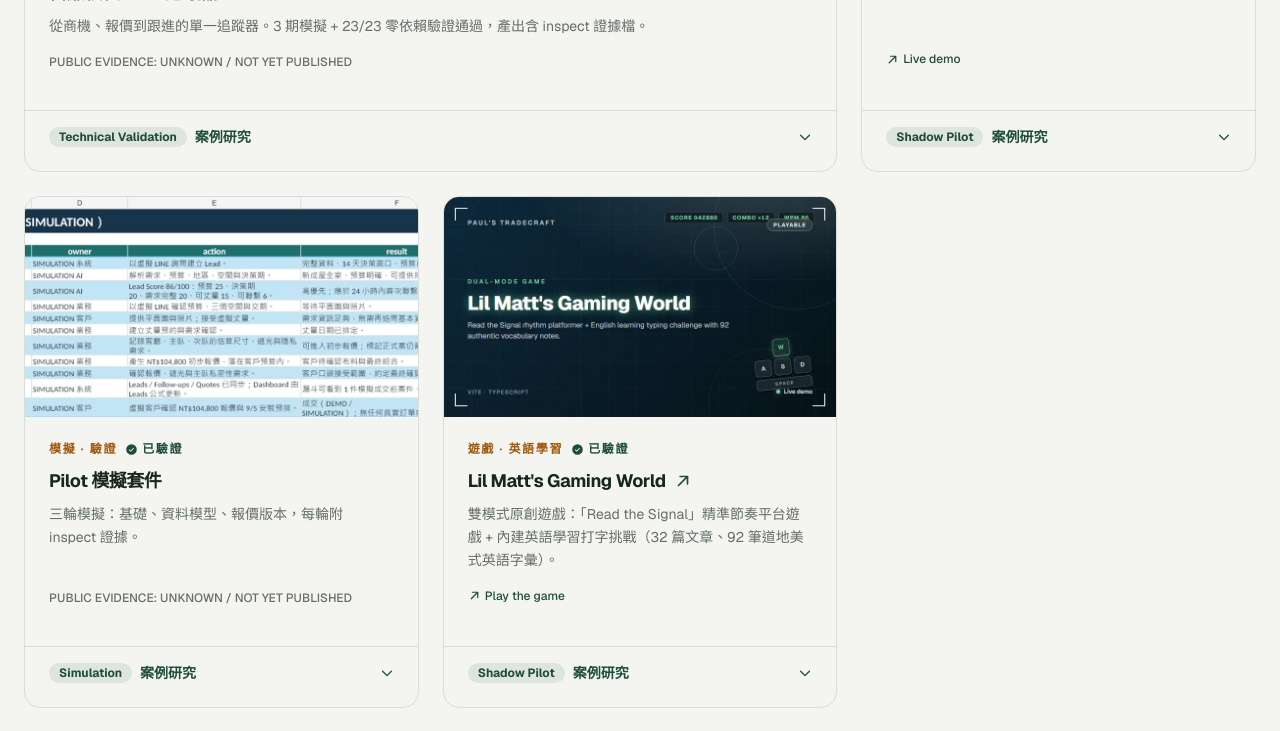
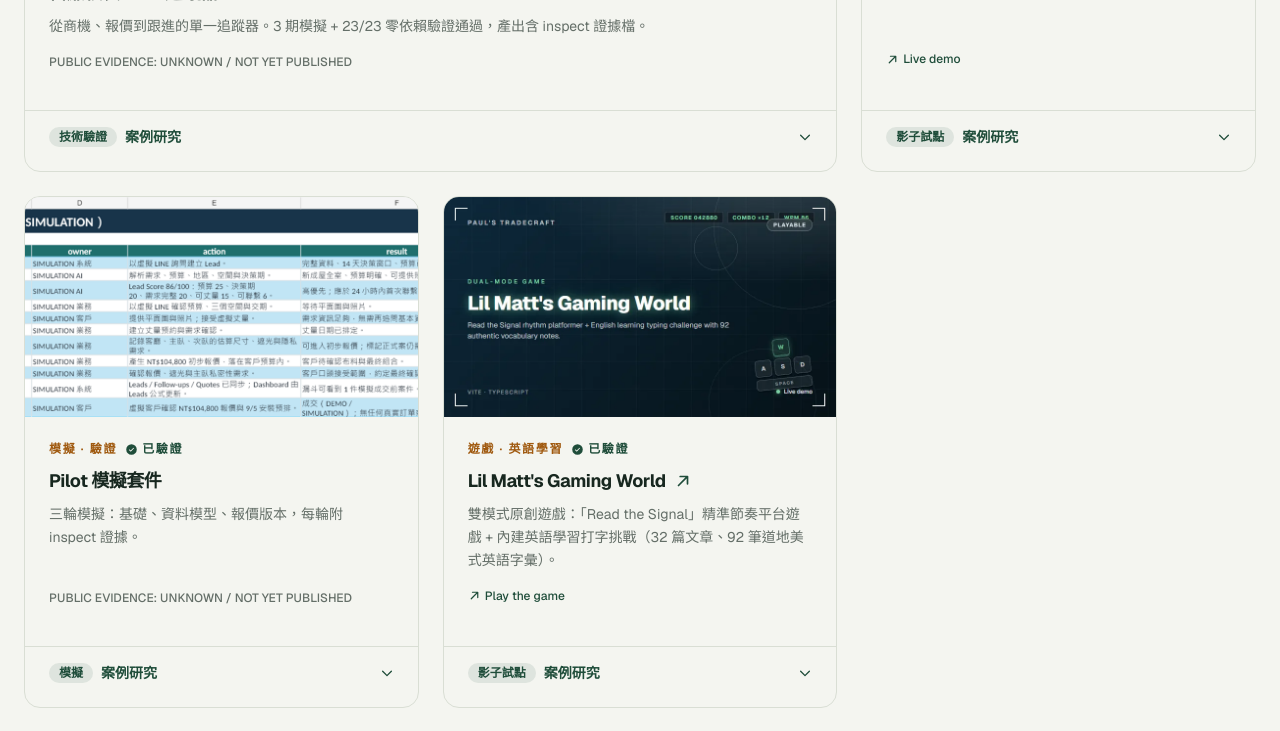
Before and after one commit to apchen1978/pauls-tradecraft, a React (Vite) app: page / in a window 1280 px wide. Shown: the part 1460-2191 px from the top of the page. Built offline with nearby package versions, Linux system fonts and the light colour scheme.

Commit message:
fix: close audited portfolio P2 gaps

```diff
--- a/src/components/Works.jsx
+++ b/src/components/Works.jsx
@@ -23,7 +23,7 @@ function CaseStudy({ c }) {
   return (
     <details className="group mt-4 border-t border-line px-6 pt-4 pb-6">
       <summary className="flex cursor-pointer list-none items-center gap-2 text-sm font-semibold text-forest [&::-webkit-details-marker]:hidden">
-        <span className="rounded-pill bg-forest/10 px-2.5 py-0.5 text-xs font-bold text-forest">{c.stage}</span>
+        <span className="rounded-pill bg-forest/10 px-2.5 py-0.5 text-xs font-bold text-forest">{f(c.stage)}</span>
         <span className="flex-1">{labels.label}</span>
         <CaretDown size={14} weight="bold" className="transition-transform group-open:rotate-180" />
       </summary>
@@ -90,7 +90,7 @@ export default function Works() {
                   <div className="overflow-hidden">
                     <img
                       src={w.cover}
-                      alt={w.imageAlt}
+                      alt={w.imageAlt[lang]}
                       loading="lazy"
                       className="aspect-[16/9] w-full object-cover object-top transition-transform duration-500 group-hover:scale-[1.02]"
                     />
--- a/src/data/works.js
+++ b/src/data/works.js
@@ -11,7 +11,7 @@ export const works = [
   {
     id: "tracker",
     cover: "/images/cover-tracker.png",
-    imageAlt: "窗簾軟裝 Pilot 追蹤器儀表板",
+    imageAlt: { zh: "窗簾軟裝 Pilot 追蹤器儀表板", en: "Curtain soft-furnishing pilot tracker dashboard" },
     span: "col-span-2",
     verified: true,
     link: null,
@@ -26,7 +26,7 @@ export const works = [
       tag: "Business tool · Excel",
     },
     case: {
-      stage: "Technical Validation",
+      stage: { zh: "技術驗證", en: "Technical Validation" },
       problem: {
         zh: "窗簾軟裝銷售的商機、報價、跟進流程分散在多處，無法單一追蹤。",
         en: "Lead, quote, and follow-up flows were scattered, with no single tracking view.",
@@ -52,7 +52,7 @@ export const works = [
   {
     id: "casebrief",
     cover: "/images/cover-casebrief.png",
-    imageAlt: "銷售 Pilot 案例簡報",
+    imageAlt: { zh: "銷售 Pilot 案例簡報", en: "Sales Pilot case brief" },
     span: "col-span-1",
     verified: true,
     link: "https://apchen1978.github.io/curtain-sales-pilot-demo/",
@@ -68,7 +68,7 @@ export const works = [
       tag: "Case brief · PDF",
     },
     case: {
-      stage: "Shadow Pilot",
+      stage: { zh: "影子試點", en: "Shadow Pilot" },
       problem: {
         zh: "窗簾軟裝銷售的 Pilot 成果缺乏單頁可交付的證據形式，難以對客戶快速說明。",
         en: "Pilot results lacked a one-page, client-ready evidence format for quick explanation.",
@@ -94,7 +94,7 @@ export const works = [
   {
     id: "simulations",
     cover: "/images/cover-simulations.png",
-    imageAlt: "Pilot 模擬時間軸",
+    imageAlt: { zh: "Pilot 模擬時間軸", en: "Pilot simulation timeline" },
     span: "col-span-1",
     verified: true,
     link: null,
@@ -109,7 +109,7 @@ export const works = [
       tag: "Simulation · Verification",
     },
     case: {
-      stage: "Simulation",
+      stage: { zh: "模擬", en: "Simulation" },
       problem: {
         zh: "追蹤器的資料模型與報價版本機制未經真實資料驗證。",
         en: "The tracker's data model and quote-versioning mechanism were unvalidated against real data.",
@@ -135,7 +135,7 @@ export const works = [
   {
     id: "game",
     cover: "/images/cover-game.webp",
-    imageAlt: "Lil Matt's Gaming World 遊戲",
+    imageAlt: { zh: "Lil Matt's Gaming World 遊戲", en: "Lil Matt's Gaming World game" },
     span: "col-span-1",
     verified: true,
     link: "https://apchen1978.github.io/signal-rift-typing-demo/",
@@ -151,7 +151,7 @@ export const works = [
       tag: "Game · English Learning",
     },
     case: {
-      stage: "Shadow Pilot",
+      stage: { zh: "影子試點", en: "Shadow Pilot" },
       problem: {
         zh: "英文打字練習往往枯燥、缺乏回饋，學習者很難持續；中文輸入法環境還常讓練習畫面誤判成「全部打錯」。",
         en: "English typing practice tends to be dry and feedback-light, so learners struggle to stay engaged; in Chinese IME environments, the screen can even misjudge every key as wrong.",
@@ -177,7 +177,7 @@ export const works = [
   {
     id: "wastetime",
     cover: "/images/cover-wastetime.png",
-    imageAlt: "浪費時間 idle clicker 遊戲畫面",
+    imageAlt: { zh: "浪費時間 idle clicker 遊戲畫面", en: "Waste Time idle clicker game screen" },
     span: "col-span-2",
     icon: "game",
     verified: true,
@@ -194,7 +194,7 @@ export const works = [
       tag: "Game · Web",
     },
     case: {
-      stage: "Technical Validation",
+      stage: { zh: "技術驗證", en: "Technical Validation" },
       problem: {
         zh: "原本以 Gemini + Project IDX 製作的同名小遊戲因雲端工作區遺失而無法找回，需要一個更好玩的版本。",
         en: "The original game of the same name, built with Gemini + Project IDX, was lost when the cloud workspace disappeared; it needed a better playable version.",
@@ -220,7 +220,7 @@ export const works = [
   {
     id: "lyrics",
     cover: "/images/cover-lyrics.webp",
-    imageAlt: "AI Lyrics Generator 桌面應用",
+    imageAlt: { zh: "AI Lyrics Generator 桌面應用", en: "AI Lyrics Generator desktop app" },
     span: "col-span-1",
     verified: true,
     link: null,
@@ -235,7 +235,7 @@ export const works = [
       tag: "Desktop app · AI",
     },
     case: {
-      stage: "Technical Validation",
+      stage: { zh: "技術驗證", en: "Technical Validation" },
       problem: {
         zh: "歌詞創作缺乏本機、可離線的 AI 輔助流程：生成、評分、批評、重寫各自分散。",
         en: "Lyric writing lacked a local, offline-capable AI workflow: generation, scoring, critique, and rewrite were disconnected.",
@@ -261,7 +261,7 @@ export const works = [
   {
     id: "deck",
     cover: "/images/cover-deck.webp",
-    imageAlt: "DSH 快速指南簡報",
+    imageAlt: { zh: "DSH 快速指南簡報", en: "DSH quick guide deck" },
     span: "col-span-1",
     verified: true,
     link: null,
@@ -276,7 +276,7 @@ export const works = [
       tag: "Deck pipeline",
     },
     case: {
-      stage: "Technical Validation",
+      stage: { zh: "技術驗證", en: "Technical Validation" },
       problem: {
         zh: "簡報製作耗時且版本難控，缺乏可重跑的產出管線。",
         en: "Deck production was slow and hard to version, with no rerunnable output pipeline.",
@@ -302,7 +302,7 @@ export const works = [
   {
     id: "expense",
     cover: "/images/cover-expense.webp",
-    imageAlt: "Expense Tracker 收支實驗",
+    imageAlt: { zh: "Expense Tracker 收支實驗", en: "Expense Tracker experiments" },
     span: "col-span-3",
     verified: true,
     link: null,
@@ -317,7 +317,7 @@ export const works = [
       tag: "Experiments · Finance",
     },
     case: {
-      stage: "Technical Validation",
+      stage: { zh: "技術驗證", en: "Technical Validation" },
       problem: {
         zh: "個人收支追蹤的資料模型與 UI 形式未定，先以多個 vanilla 方案比較。",
         en: "Personal expense data model and UI form were undecided; compared multiple vanilla approaches.",
--- a/src/i18n.jsx
+++ b/src/i18n.jsx
@@ -238,6 +238,10 @@ const titles = {
   zh: "Paul's Tradecraft · 作品集總覽",
   en: "Paul's Tradecraft · Portfolio",
 };
+const ogDescriptions = {
+  zh: "國際貿易總監的作品集：用 AI 協作把貿易實務工具化。窗簾 Pilot 追蹤器、簡報管線、遊戲化學習。",
+  en: "A trade director's portfolio: turning trade practice into practical tools with AI collaboration.",
+};
 
 export function LangProvider({ children }) {
   const [lang, setLang] = useState("zh");
@@ -247,6 +251,8 @@ export function LangProvider({ children }) {
   useEffect(() => {
     document.documentElement.lang = lang === "zh" ? "zh-Hant" : "en";
     document.title = titles[lang];
+    document.querySelector('meta[property="og:title"]')?.setAttribute("content", titles[lang]);
+    document.querySelector('meta[property="og:description"]')?.setAttribute("content", ogDescriptions[lang]);
   }, [lang]);
 
   return (
```
